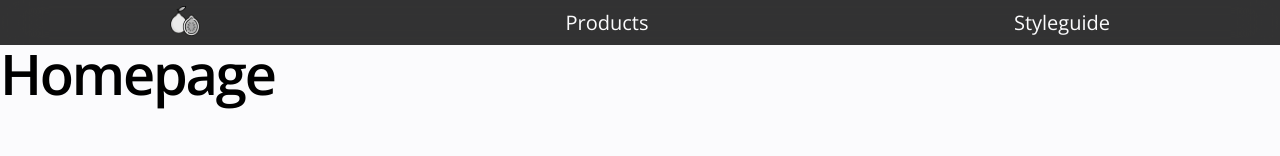
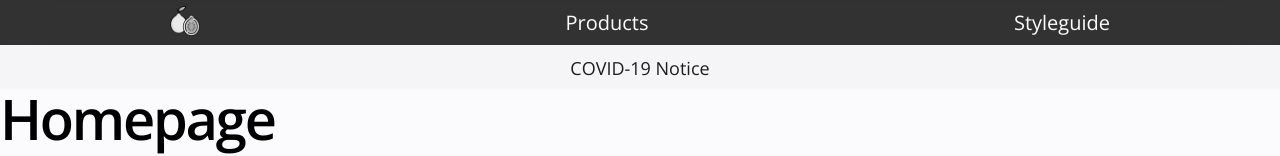
Before and after one commit to scottqmn/guava-site, a Next.js app: page / in a window 1280 px wide. Shown: the top 156 px of the page. Built offline with nearby package versions, Linux system fonts and the light colour scheme.

Commit message:
created banner

```diff
--- a/components/Header.jsx
+++ b/components/Header.jsx
@@ -12,6 +12,7 @@ const Header = () => {
         { href: '/styleguide', name: 'Styleguide' },
     ]
     return (
+        <>
             <div className={clsx(styles.container, 'outer')}>
                 <div className={clsx(styles.linkContainer, 'inner')}>
                     {links.map((linkData) => {
@@ -34,6 +35,12 @@ const Header = () => {
                     })}
                 </div>
             </div>
+            <div className={clsx(styles.banner, 'outer')}>
+                <div className={clsx(styles.bannerContainer, 'inner')}>
+                    COVID-19 Notice
+                </div>
+            </div>
+        </>
     )
 }
 
--- a/styles/components/Header.module.scss
+++ b/styles/components/Header.module.scss
@@ -7,6 +7,7 @@
     top: -1px;
     left: 0;
     width: 100%;
+    z-index: 1;
 }
 
 .linkContainer {
@@ -25,3 +26,20 @@
 .icon {
     width: 30px;
 }
+
+.banner {
+    background-color: #f5f5f7;
+    height: 45px;
+    backdrop-filter: saturate(180%) blur(20px);
+    left: 0;
+    width: 100%;
+}
+
+.bannerContainer {
+    display: flex;
+    align-items: center;
+    justify-content: center;
+    width: 100%;
+    height: 100%;
+    color: #1d1d1f;
+}
```
Lines whose indentation alone changed are shown as unchanged.
